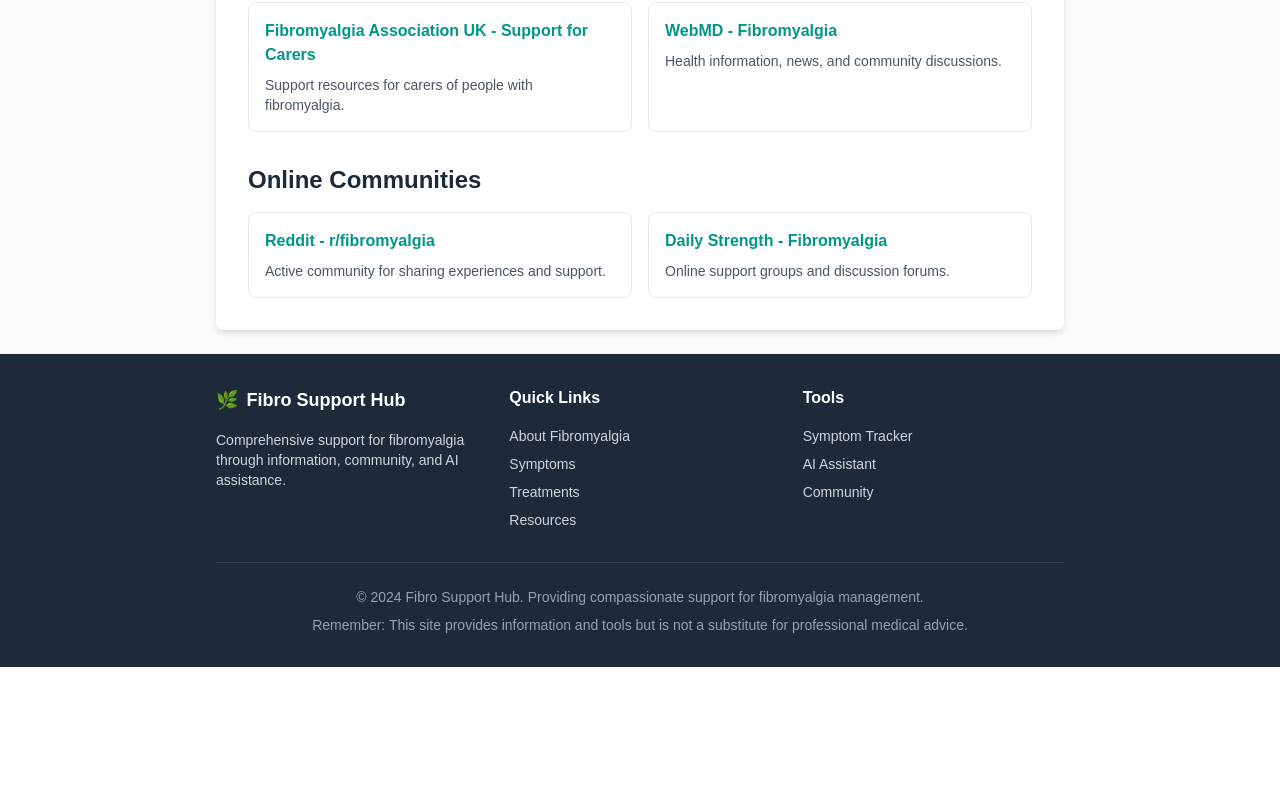
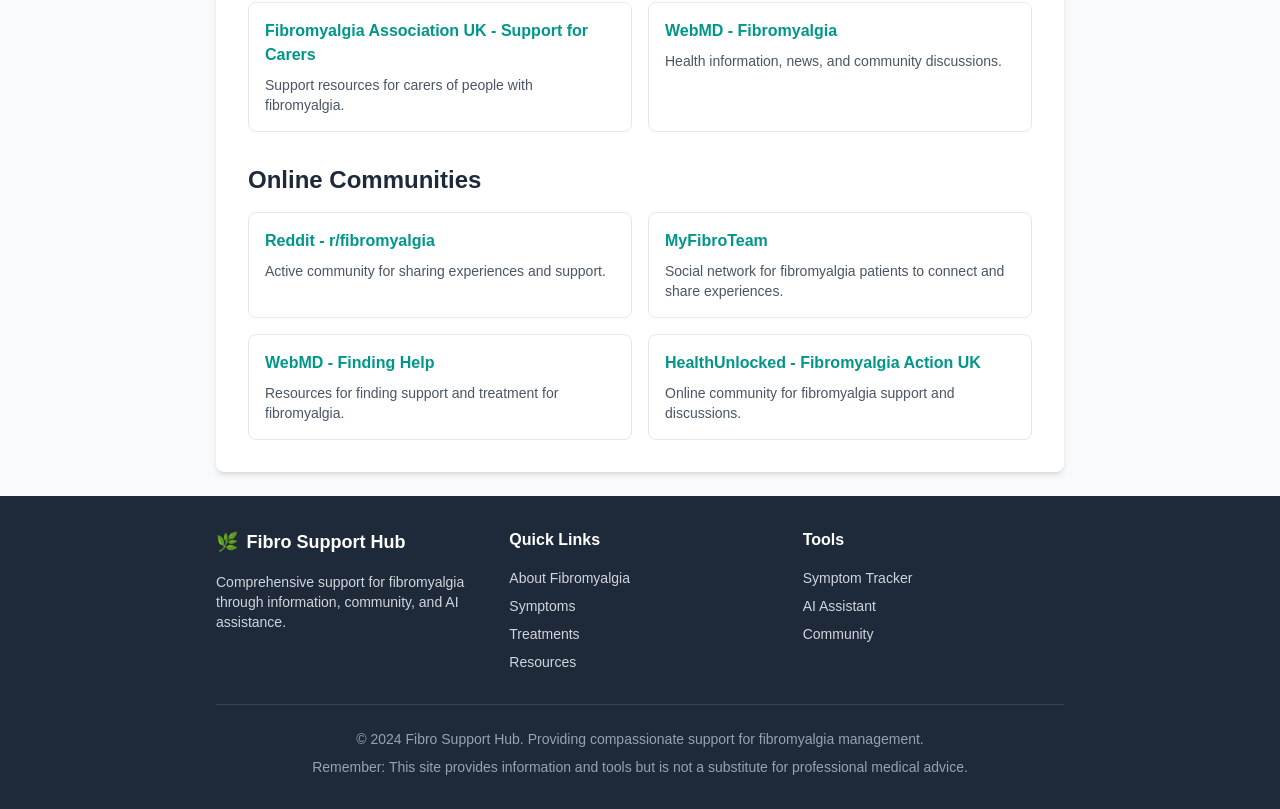
Before and after one commit to Jens-Space/chronic-haven, a Next.js app: page /resources in a window 1280 px wide. Shown: the part 714-1523 px from the top of the page. Before the commit the page ends 1381 px from the top, so only its background shows below. Built offline with nearby package versions, Linux system fonts and the light colour scheme.

Commit message:
commit message

```diff
--- a/src/app/resources/page.tsx
+++ b/src/app/resources/page.tsx
@@ -53,9 +53,17 @@
             <h3 className="font-semibold text-teal-600 mb-2">Reddit - r/fibromyalgia</h3>
             <p className="text-sm text-gray-600">Active community for sharing experiences and support.</p>
           </a>
-          <a href="https://www.dailystrength.org/group/fibromyalgia" className="block p-4 border border-gray-200 rounded-lg hover:border-teal-300 hover:shadow-md transition-all">
-            <h3 className="font-semibold text-teal-600 mb-2">Daily Strength - Fibromyalgia</h3>
-            <p className="text-sm text-gray-600">Online support groups and discussion forums.</p>
+          <a href="https://www.myfibroteam.com/" className="block p-4 border border-gray-200 rounded-lg hover:border-teal-300 hover:shadow-md transition-all">
+            <h3 className="font-semibold text-teal-600 mb-2">MyFibroTeam</h3>
+            <p className="text-sm text-gray-600">Social network for fibromyalgia patients to connect and share experiences.</p>
+          </a>
+          <a href="https://www.webmd.com/fibromyalgia/fibromyalgia-finding-help-index" className="block p-4 border border-gray-200 rounded-lg hover:border-teal-300 hover:shadow-md transition-all">
+            <h3 className="font-semibold text-teal-600 mb-2">WebMD - Finding Help</h3>
+            <p className="text-sm text-gray-600">Resources for finding support and treatment for fibromyalgia.</p>
+          </a>
+          <a href="https://healthunlocked.com/fibromyalgia-action-uk" className="block p-4 border border-gray-200 rounded-lg hover:border-teal-300 hover:shadow-md transition-all">
+            <h3 className="font-semibold text-teal-600 mb-2">HealthUnlocked - Fibromyalgia Action UK</h3>
+            <p className="text-sm text-gray-600">Online community for fibromyalgia support and discussions.</p>
           </a>
         </div>
       </section>
```
